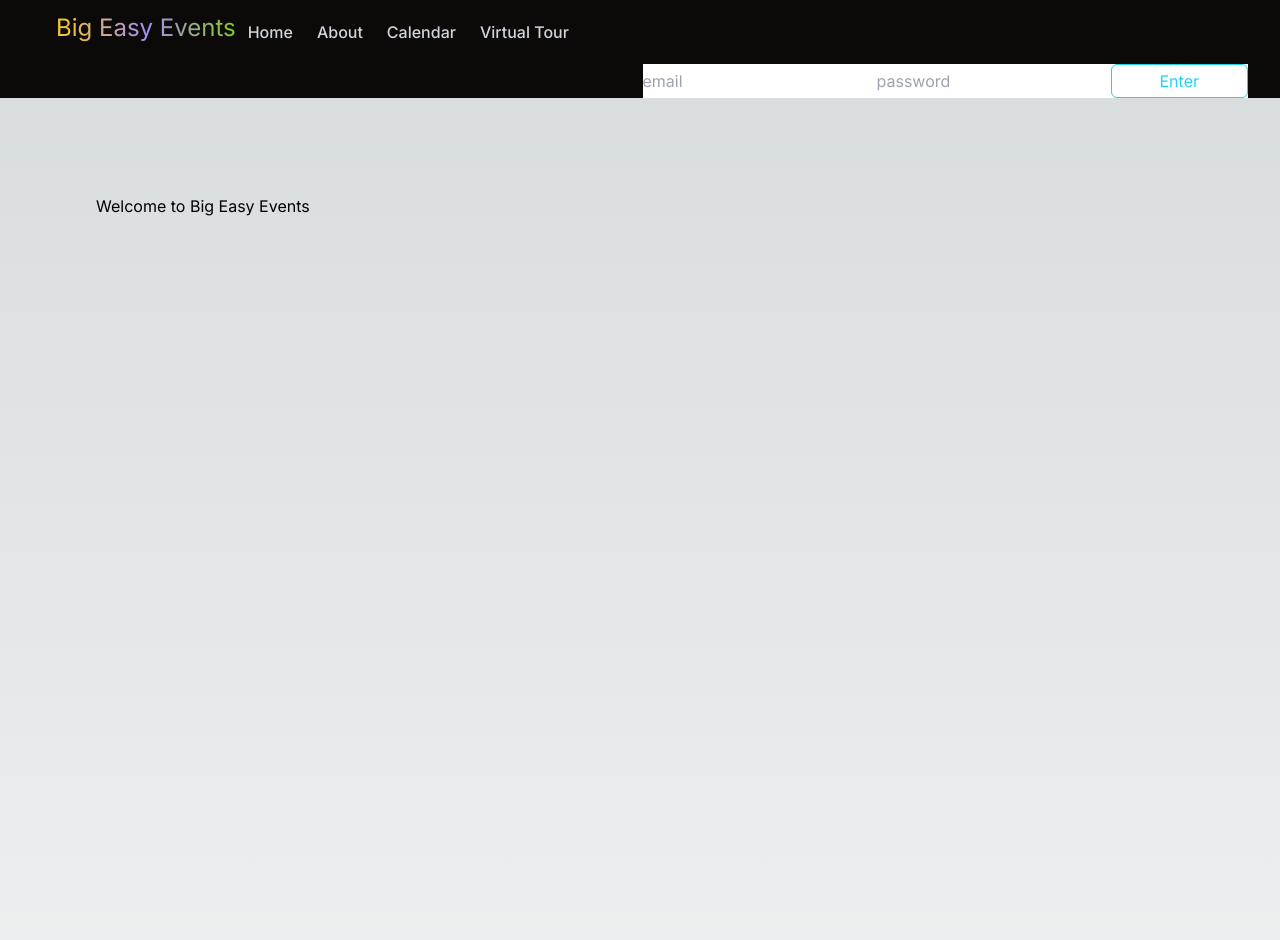
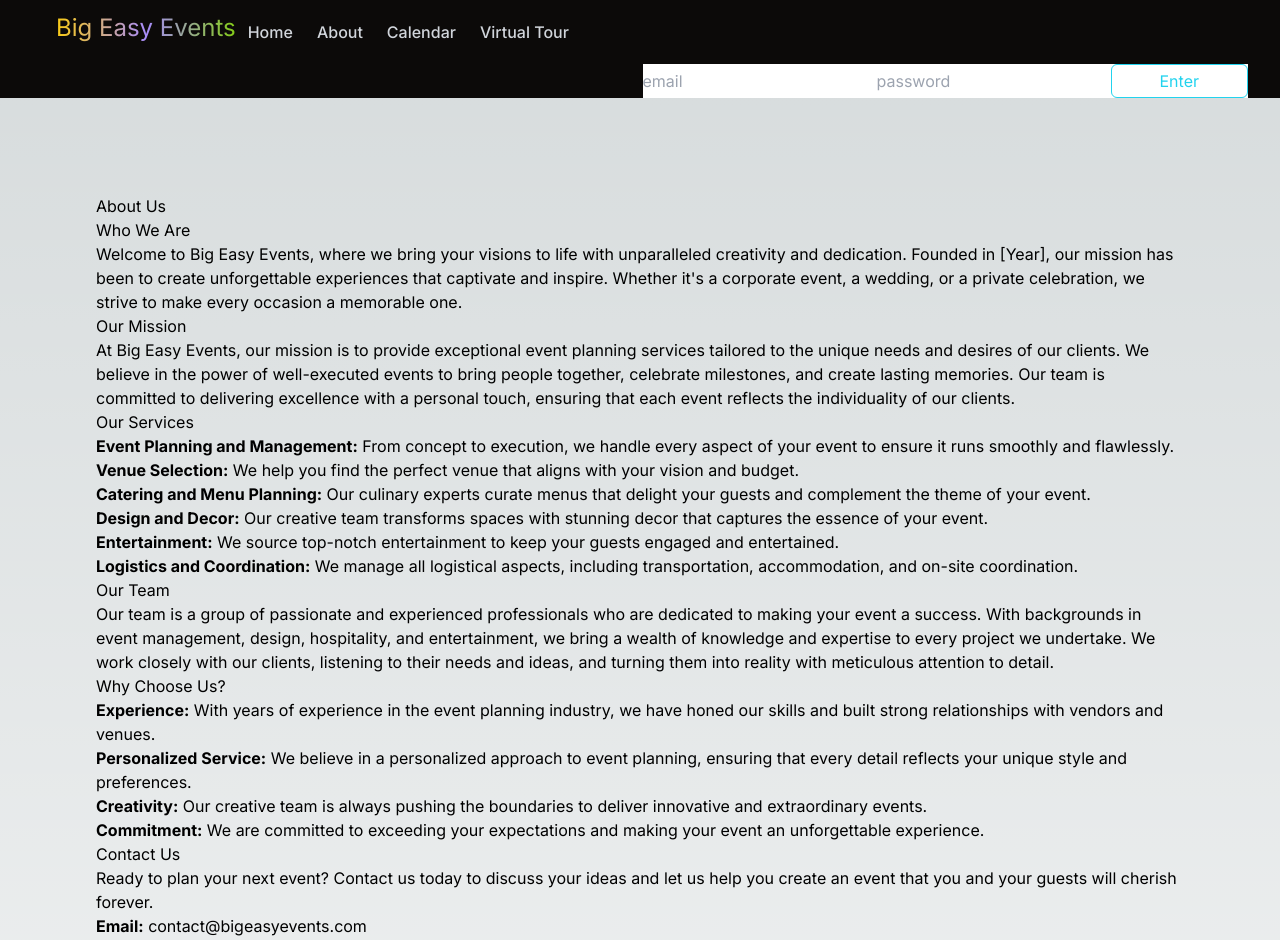
Before and after one commit to aviselanj/big-easy-events-remix, a Next.js app: page /about in a window 1280 px wide. Shown: the top 940 px of the page. Built offline with nearby package versions, Linux system fonts and the light colour scheme.

Commit message:
added about page content

```diff
--- a/src/app/about/page.tsx
+++ b/src/app/about/page.tsx
@@ -3,9 +3,88 @@ import React from 'react';
  function aboutPage(props) {
     return (
         <>
-            <h1>
-                Welcome to Big Easy Events
-            </h1>
+
+            <div className="about-us">
+                <h1>About Us</h1>
+
+                <section>
+                    <h2>Who We Are</h2>
+                    <p>
+                        Welcome to Big Easy Events, where we bring your visions to life with unparalleled creativity and dedication. Founded in [Year], our mission has been to create unforgettable experiences that captivate and inspire. Whether it's a corporate event, a wedding, or a private celebration, we strive to make every occasion a memorable one.
+                    </p>
+                </section>
+
+                <section>
+                    <h2>Our Mission</h2>
+                    <p>
+                        At Big Easy Events, our mission is to provide exceptional event planning services tailored to the unique needs and desires of our clients. We believe in the power of well-executed events to bring people together, celebrate milestones, and create lasting memories. Our team is committed to delivering excellence with a personal touch, ensuring that each event reflects the individuality of our clients.
+                    </p>
+                </section>
+
+                <section>
+                    <h2>Our Services</h2>
+                    <ul>
+                        <li>
+                            <strong>Event Planning and Management:</strong> From concept to execution, we handle every aspect of your event to ensure it runs smoothly and flawlessly.
+                        </li>
+                        <li>
+                            <strong>Venue Selection:</strong> We help you find the perfect venue that aligns with your vision and budget.
+                        </li>
+                        <li>
+                            <strong>Catering and Menu Planning:</strong> Our culinary experts curate menus that delight your guests and complement the theme of your event.
+                        </li>
+                        <li>
+                            <strong>Design and Decor:</strong> Our creative team transforms spaces with stunning decor that captures the essence of your event.
+                        </li>
+                        <li>
+                            <strong>Entertainment:</strong> We source top-notch entertainment to keep your guests engaged and entertained.
+                        </li>
+                        <li>
+                            <strong>Logistics and Coordination:</strong> We manage all logistical aspects, including transportation, accommodation, and on-site coordination.
+                        </li>
+                    </ul>
+                </section>
+
+                <section>
+                    <h2>Our Team</h2>
+                    <p>
+                        Our team is a group of passionate and experienced professionals who are dedicated to making your event a success. With backgrounds in event management, design, hospitality, and entertainment, we bring a wealth of knowledge and expertise to every project we undertake. We work closely with our clients, listening to their needs and ideas, and turning them into reality with meticulous attention to detail.
+                    </p>
+                </section>
+
+                <section>
+                    <h2>Why Choose Us?</h2>
+                    <ul>
+                        <li>
+                            <strong>Experience:</strong> With years of experience in the event planning industry, we have honed our skills and built strong relationships with vendors and venues.
+                        </li>
+                        <li>
+                            <strong>Personalized Service:</strong> We believe in a personalized approach to event planning, ensuring that every detail reflects your unique style and preferences.
+                        </li>
+                        <li>
+                            <strong>Creativity:</strong> Our creative team is always pushing the boundaries to deliver innovative and extraordinary events.
+                        </li>
+                        <li>
+                            <strong>Commitment:</strong> We are committed to exceeding your expectations and making your event an unforgettable experience.
+                        </li>
+                    </ul>
+                </section>
+
+                <section>
+                    <h2>Contact Us</h2>
+                    <p>
+                        Ready to plan your next event? Contact us today to discuss your ideas and let us help you create an event that you and your guests will cherish forever.
+                    </p>
+                    <p>
+                        <strong>Email:</strong> <a href="mailto:contact@bigeasyevents.com">contact@bigeasyevents.com</a><br />
+                        <strong>Phone:</strong> (123) 456-7890<br />
+                        <strong>Address:</strong> 123 Event Street, New Orleans, LA 70130
+                    </p>
+                    <p>
+                        Follow us on [<a href="https://www.facebook.com">Facebook</a>], [<a href="https://www.twitter.com">Twitter</a>], and [<a href="https://www.instagram.com">Instagram</a>] to stay updated on our latest events and offerings.
+                    </p>
+                </section>
+            </div>
         </>
     );
 }
```
